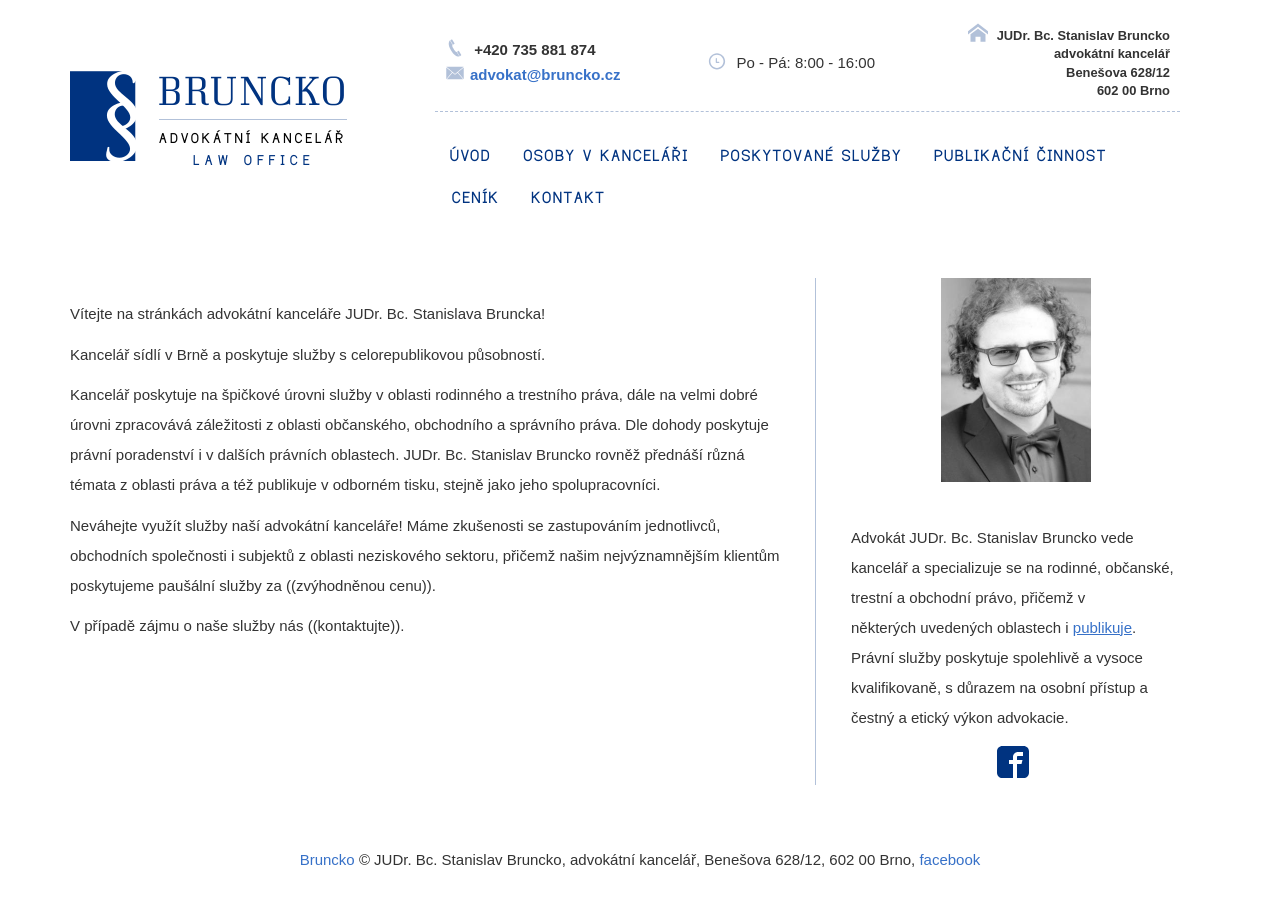
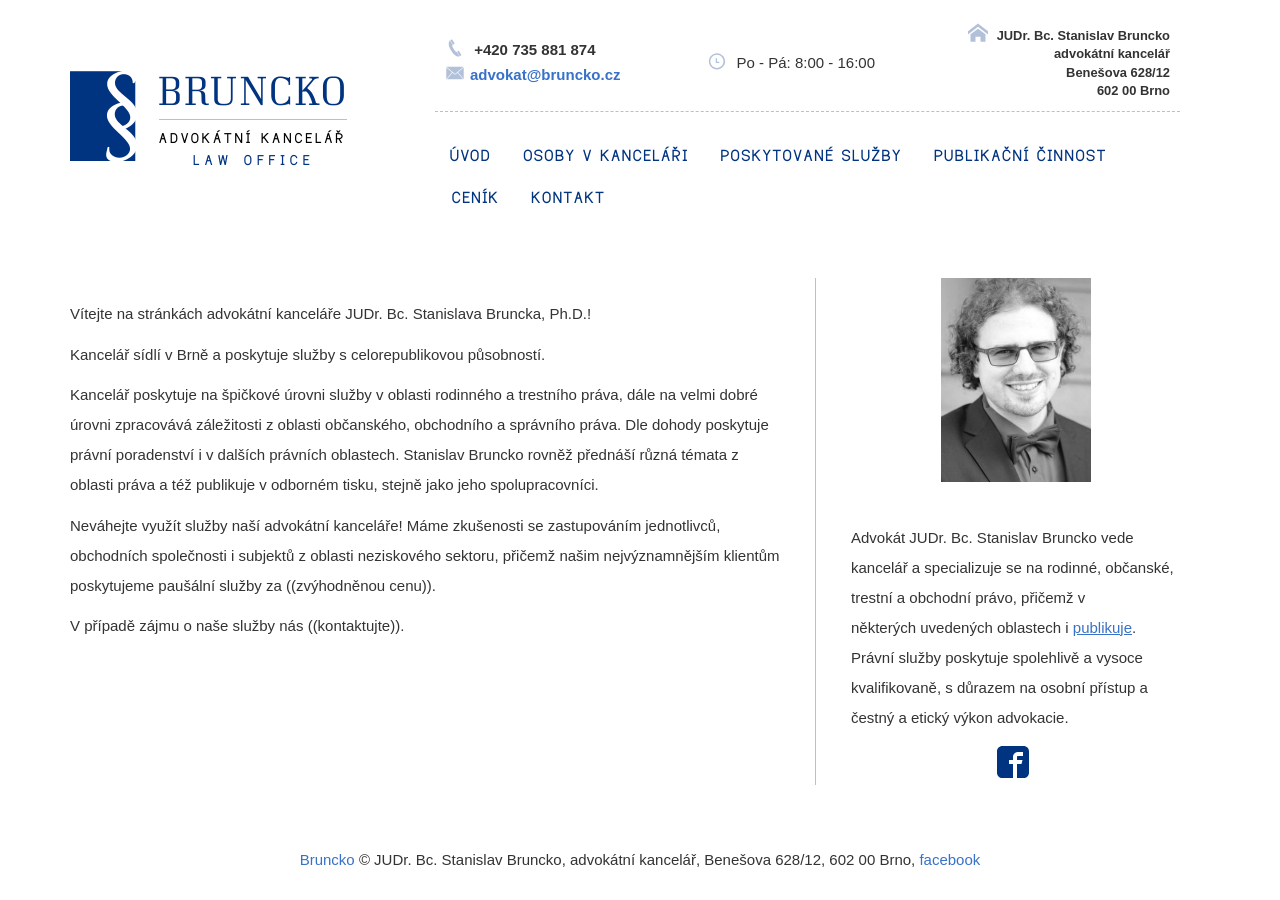
Before and after one commit to Pave91/bruncko-web, a Jekyll site: the page built from uvod.md, in a window 1280 px wide. Built offline with Jekyll 4.4.1, drawn with Linux system fonts in a browser that asks for light colours; nearby versions of some CDN libraries; our own code applies the rules of GitHub Pages for plain Markdown files.

Commit message:
Update uvod.md

```diff
--- a/uvod.md
+++ b/uvod.md
@@ -1,9 +1,9 @@
-Vítejte na stránkách advokátní kanceláře JUDr. Bc. Stanislava Bruncka!
+Vítejte na stránkách advokátní kanceláře JUDr. Bc. Stanislava Bruncka, Ph.D.!
 
 Kancelář sídlí v Brně a poskytuje služby s celorepublikovou působností.
 
 Kancelář poskytuje na špičkové úrovni služby v oblasti rodinného a trestního práva, dále na velmi dobré úrovni zpracovává záležitosti z oblasti občanského, obchodního a správního práva. Dle dohody poskytuje právní poradenství i v dalších právních oblastech.
-JUDr. Bc. Stanislav Bruncko rovněž přednáší různá témata z oblasti práva a též publikuje v odborném tisku, stejně jako jeho spolupracovníci.
+Stanislav Bruncko rovněž přednáší různá témata z oblasti práva a též publikuje v odborném tisku, stejně jako jeho spolupracovníci.
 
 Neváhejte využít služby naší advokátní kanceláře! Máme zkušenosti se zastupováním jednotlivců, obchodních společnosti i subjektů z oblasti neziskového sektoru, přičemž našim nejvýznamnějším klientům poskytujeme paušální služby za ((zvýhodněnou cenu)).
 
```
